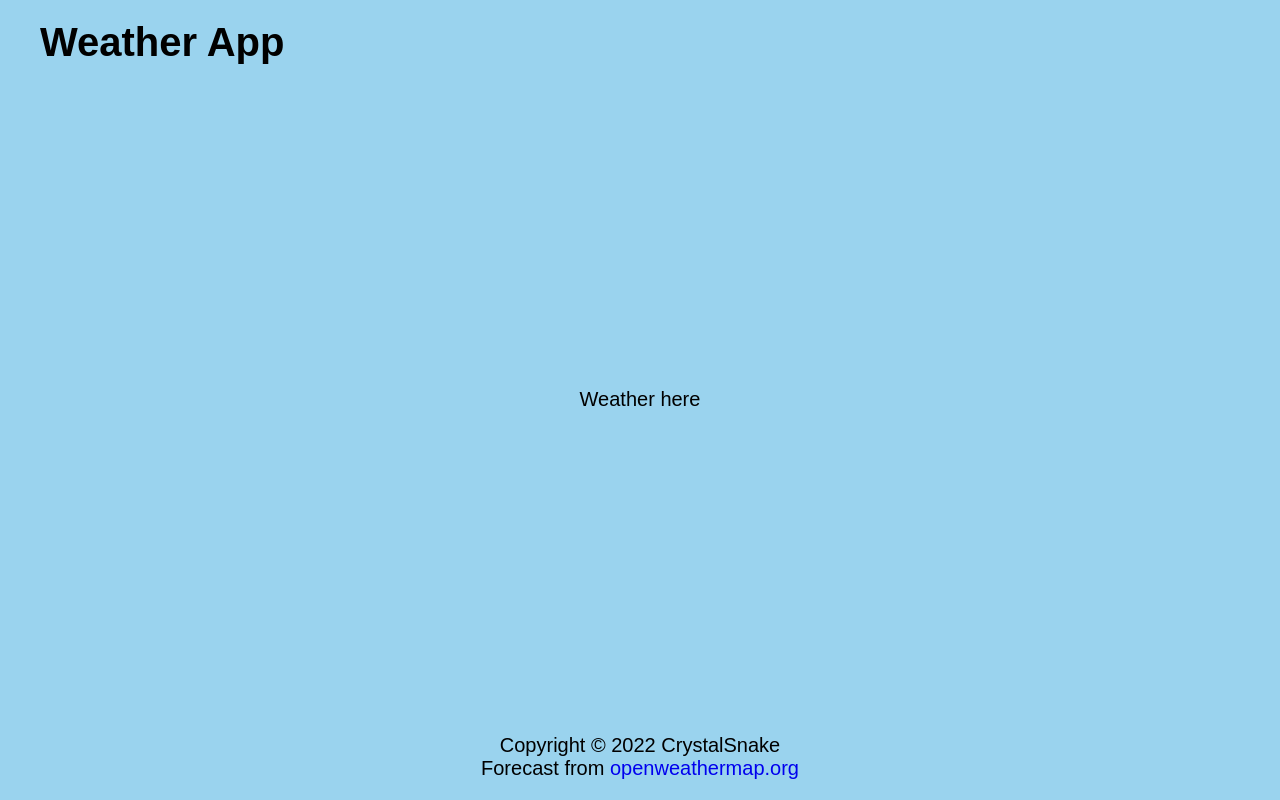
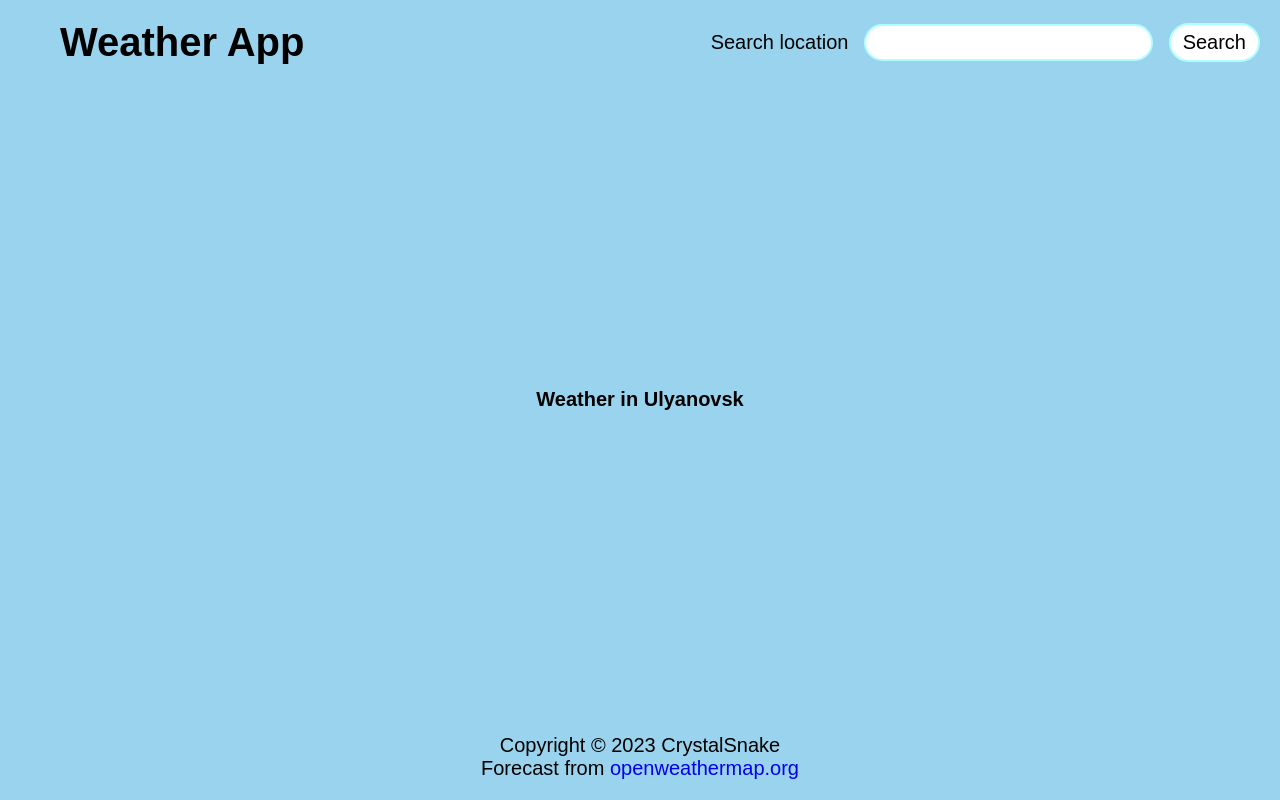
Before and after one commit to CrystalSnake/odin-weather-app, a plain HTML site: page index.html in a window 1280 px wide. Drawn offline with Linux system fonts and the light colour scheme; no server answers.

Commit message:
Add search location

```diff
--- a/index.html
+++ b/index.html
@@ -11,14 +11,20 @@
   <body>
     <header>
       <h1>Weather App</h1>
+      <div class="search">
+        <label for="search">Search location</label>
+        <input id="search" type="text" />
+        <button id="search-btn">Search</button>
+      </div>
     </header>
     <main>
       <div class="container">
-        <p>Weather here</p>
+        <h2 class="location"></h2>
+        <div class="weather-container"></div>
       </div>
     </main>
     <footer>
-      <p>Copyright © 2022 CrystalSnake</p>
+      <p>Copyright © 2023 CrystalSnake</p>
       <p>
         Forecast from
         <a href="https://openweathermap.org">openweathermap.org</a>
--- a/script.js
+++ b/script.js
@@ -1,5 +1,8 @@
 let city = 'Ulyanovsk';
 const APIkey = '89b7db360fddc03e875ecd0daeda6f46';
+const locationHead = document.querySelector('.location');
+const search = document.querySelector('#search');
+const searchButton = document.querySelector('#search-btn');
 
 async function getWeather() {
   try {
@@ -29,4 +32,14 @@ async function getWeather() {
   }
 }
 
-getWeather();
+function weatherRender() {
+  getWeather();
+  locationHead.textContent = `Weather in ${city}`;
+}
+
+searchButton.addEventListener('click', () => {
+  city = search.value;
+  weatherRender();
+});
+
+weatherRender();
--- a/styles.css
+++ b/styles.css
@@ -22,10 +22,39 @@ body {
   flex-direction: column;
   align-items: center;
   justify-content: space-between;
+  margin: 0 20px;
 }
 
 header {
   align-self: start;
+  display: flex;
+  align-items: center;
+  justify-content: space-between;
+  width: 100%;
+}
+
+input {
+  border-radius: 1em;
+  padding: 0.25em 0.5em;
+  border: 2px rgb(176, 255, 255) solid;
+  margin: 0 0.5em;
+}
+
+input:focus-visible {
+  border: 2px rgb(141, 241, 241) solid;
+  outline: none;
+}
+
+button {
+  padding: 0.3em 0.6em;
+  border-radius: 1em;
+  border: 2px solid rgb(176, 255, 255);
+  background-color: white;
+}
+
+button:hover {
+  background-color: rgb(229, 243, 252);
+  transition: ease 1s;
 }
 
 footer {
```
Also changed, not shown: img/broken clouds.jpg (added), img/clear sky.jpg (added), img/few clouds.jpg (added), img/mist.jpg (added), img/rain.jpg (added), img/scattered clouds.jpg (added), img/shower rain.jpg (added), img/snow.jpg (added), img/thunderstorm.jpg (added).
